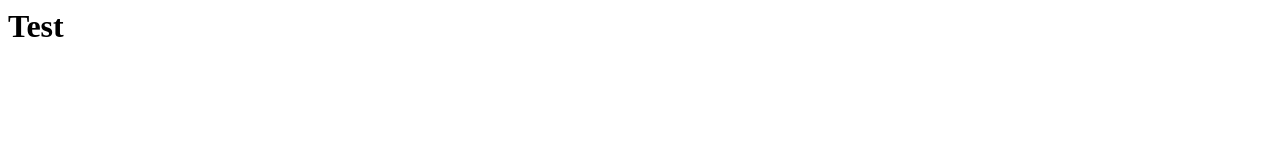
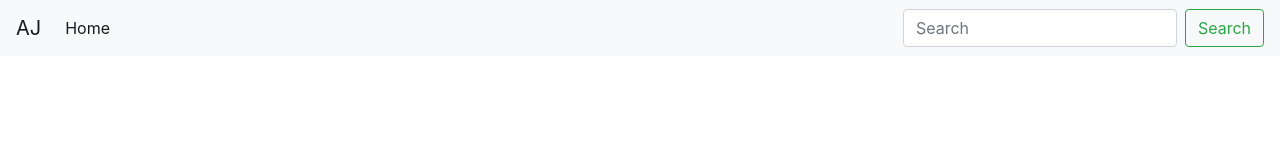
Before and after one commit to ItsAJHere/ItsAJHere.github.io, a plain HTML site: page index.html in a window 1280 px wide. Drawn offline with nearby package versions, Linux system fonts and the light colour scheme.

Commit message:
Update index.html

```diff
--- a/index.html
+++ b/index.html
@@ -1 +1,32 @@
-<h1>Test</h1>
+<!DOCTYPE html>
+<html>
+<head>
+	<link rel="stylesheet" href="https://cdn.jsdelivr.net/npm/bootstrap@4.5.3/dist/css/bootstrap.min.css" integrity="sha384-TX8t27EcRE3e/ihU7zmQxVncDAy5uIKz4rEkgIXeMed4M0jlfIDPvg6uqKI2xXr2" crossorigin="anonymous">
+	<meta name="viewport" content="width=device-width, initial-scale=1, shrink-to-fit=no">
+</head>
+<body>
+	<header>
+		<nav class="navbar navbar-expand-lg navbar-light bg-light">
+			<button class="navbar-toggler" type="button" data-toggle="collapse" data-target="#navbarTogglerDemo03" aria-controls="navbarTogglerDemo03" aria-expanded="false" aria-label="Toggle navigation">
+				<span class="navbar-toggler-icon"></span>
+			</button>
+			<a class="navbar-brand" href="#">AJ</a>
+
+			<div class="collapse navbar-collapse" id="navbarTogglerDemo03">
+				<ul class="navbar-nav mr-auto mt-2 mt-lg-0">
+					<li class="nav-item active">
+						<a class="nav-link" href="/index.html">Home</a>
+					</li>
+				</ul>
+				<form class="form-inline my-2 my-lg-0">
+			  		<input class="form-control mr-sm-2" type="search" placeholder="Search" aria-label="Search">
+			  		<button class="btn btn-outline-success my-2 my-sm-0" type="submit">Search</button>
+				</form>
+			</div>
+		</nav>
+	</header>
+
+	<script src="https://code.jquery.com/jquery-3.5.1.slim.min.js" integrity="sha384-DfXdz2htPH0lsSSs5nCTpuj/zy4C+OGpamoFVy38MVBnE+IbbVYUew+OrCXaRkfj" crossorigin="anonymous"></script>
+	<script src="https://cdn.jsdelivr.net/npm/bootstrap@4.5.3/dist/js/bootstrap.bundle.min.js" integrity="sha384-ho+j7jyWK8fNQe+A12Hb8AhRq26LrZ/JpcUGGOn+Y7RsweNrtN/tE3MoK7ZeZDyx" crossorigin="anonymous"></script>
+</body>
+</html>
```
